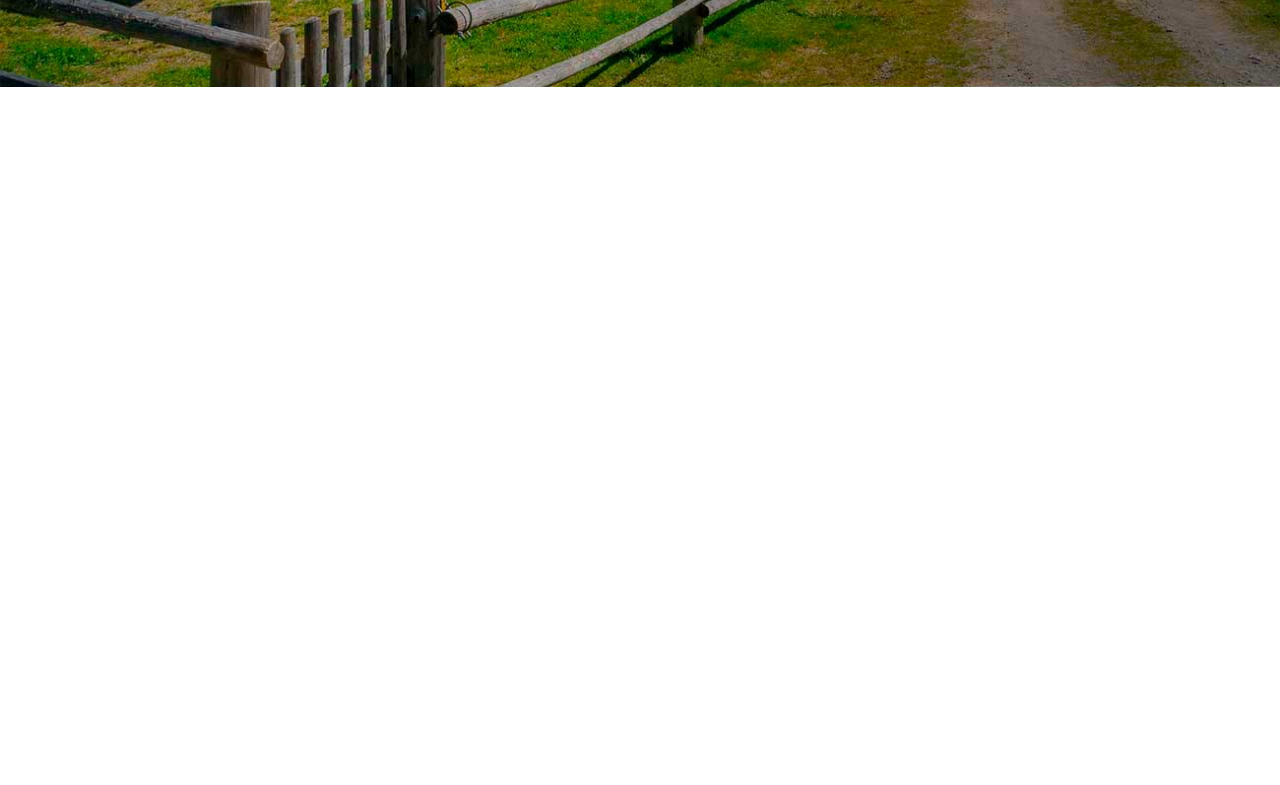
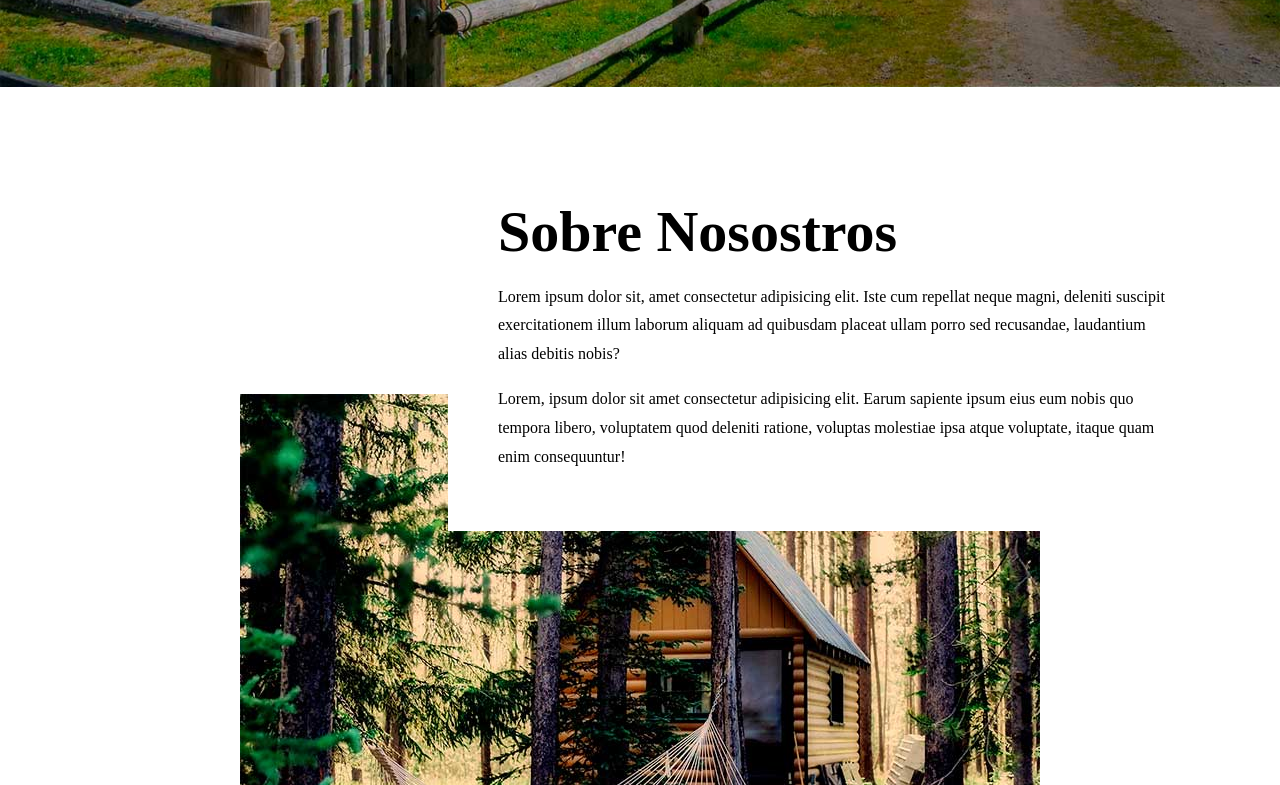
Before and after one commit to Abel9013/Bosque-Estudio-de-Arquitectura, a plain HTML site: page index.html in a window 1280 px wide. Shown: the part 613-1398 px from the top of the page. Before the commit the page ends 800 px from the top, so only its background shows below. Drawn offline with Linux system fonts and the light colour scheme.

Commit message:
sobre-nosotros finished

```diff
--- a/index.html
+++ b/index.html
@@ -36,6 +36,13 @@
             </div>
         </div>
     </header>
+    <section class="contenedor mt-5 nosotros">
+        <div class="contenido-nosotros">
+            <h2>Sobre Nosostros</h2>
+            <p>Lorem ipsum dolor sit, amet consectetur adipisicing elit. Iste cum repellat neque magni, deleniti suscipit exercitationem illum laborum aliquam ad quibusdam placeat ullam porro sed recusandae, laudantium alias debitis nobis?</p>
+            <p>Lorem, ipsum dolor sit amet consectetur adipisicing elit. Earum sapiente ipsum eius eum nobis quo tempora libero, voluptatem quod deleniti ratione, voluptas molestiae ipsa atque voluptate, itaque quam enim consequuntur!</p>
+        </div>
 
+    </section>
 </body>
 </html>
--- a/styles/styles.css
+++ b/styles/styles.css
@@ -19,6 +19,7 @@ body {
 h1, h2, h3 {
     font-weight: 900;
     margin: 1rem 0 4rem 0;
+    line-height: 1.2;
 }
 h1 {
     font-size: 4.8rem;
@@ -179,3 +180,29 @@ img {
     margin: 0;
     line-height: 1;
 }
+/* Nosotros */
+.nosotros {
+    display: grid;
+    grid-template-rows: repeat(2, 1fr);
+    background-image: url("../img/nosotros.jpg");
+    background-repeat: no-repeat;
+    background-position: bottom center ;
+}
+@media (min-width: 992px) {
+     .nosotros {
+         grid-template-columns: repeat(3, 1fr);
+     }
+}
+.contenido-nosotros {
+    background-color: var(--blanco);
+    padding: 5rem;
+}
+@media (min-width: 992px) {
+    .contenido-nosotros {
+        grid-column: 2/4;
+    }
+}
+.contenido-nosotros h2,
+.contenido-nosotros p {
+    margin-bottom: 1rem;
+}
```
